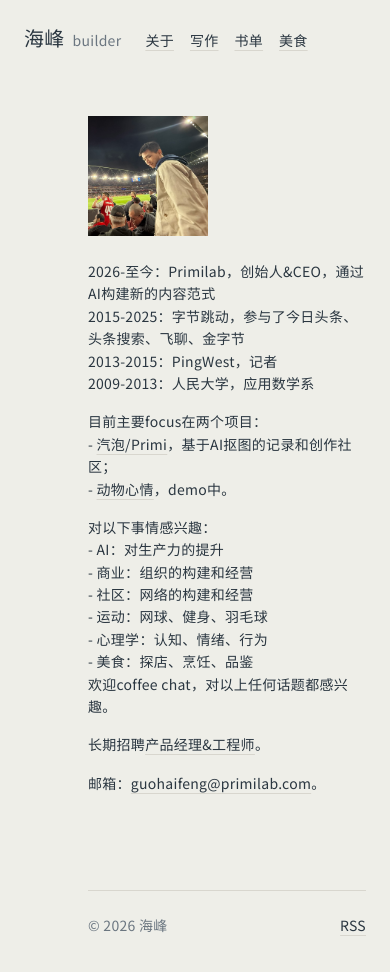
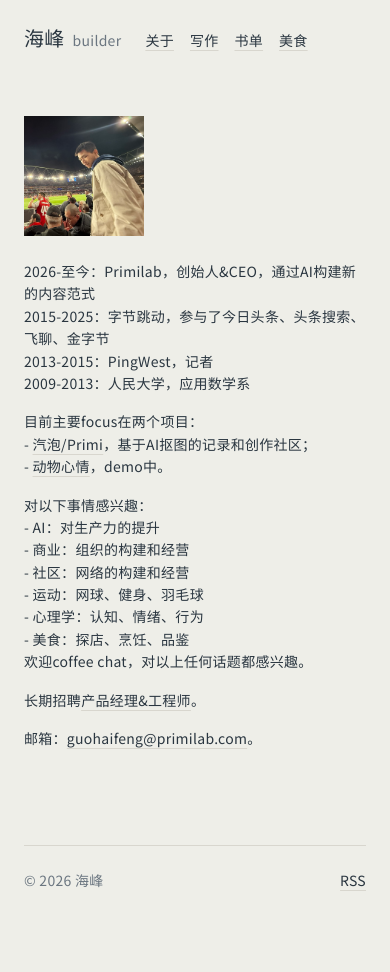
Before and after one commit to kuoouk/personal-site, a Next.js app: page / in a window 390 px wide. Shown: the top 972 px of the page. After the commit the page ends 930 px from the top, so only its background shows below. Built offline with nearby package versions, Linux system fonts and the light colour scheme.

Commit message:
Update layout.tsx

```diff
--- a/app/layout.tsx
+++ b/app/layout.tsx
@@ -35,7 +35,7 @@ export default function RootLayout({
       <body>
         <div className="flex min-h-screen flex-col md:flex-row">
           <main className="flex-1 px-6 py-10 md:px-12 md:py-16 order-2 md:order-1">
-<div style={{ maxWidth: "var(--measure)", marginLeft: "4rem" }}>
+  <div className="md:ml-16" style={{ maxWidth: "var(--measure)" }}>
   {children}
             </div>
           </main>
```
